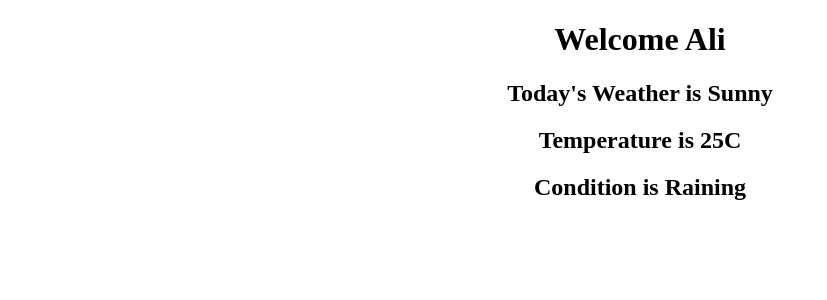
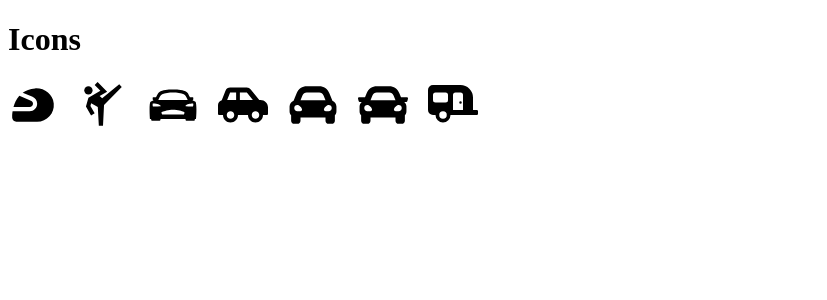
Before and after one commit to hammadhttps/react_practice, a React (Vite) app in the folder my_app-3/: page / in a window 1280 px wide. Shown: the top 300 px of the page, without its empty margins (0-827 px from the left). Built offline with nearby package versions, Linux system fonts and the light colour scheme.

Commit message:
feat: add Icons_ component and integrate it into App

```diff
--- a/my_app-3/package.json
+++ b/my_app-3/package.json
@@ -11,7 +11,8 @@
   },
   "dependencies": {
     "react": "^19.1.0",
-    "react-dom": "^19.1.0"
+    "react-dom": "^19.1.0",
+    "react-icons": "^5.5.0"
   },
   "devDependencies": {
     "@eslint/js": "^9.25.0",
--- a/my_app-3/src/App.jsx
+++ b/my_app-3/src/App.jsx
@@ -6,6 +6,7 @@ import Prop_case_2 from './components/prop_case_2';
 import Cond_rendering from './components/Cond_rendering';
 import Cond_rend_2 from './components/Cond_rend_2';
 import Greetings_and_Weather from './components/Greetings_and_Weather';
+import Icons_ from './components/icons_';
 const App = () => {
   return (
     //<Greet />
@@ -22,7 +23,8 @@ const App = () => {
   //<Prop_case_2 name="John Doe" fatherName="Doe Kittfisher" GrandFather="Fisher" Child="Ali DOe" ></Prop_case_2>
   //<Cond_rendering />
   //<Cond_rend_2 />
-  <Greetings_and_Weather Weather="Sunny" Name="Ali" illness="False" temp="25C" cond="Raining"></Greetings_and_Weather>
+ // <Greetings_and_Weather Weather="Sunny" Name="Ali" illness="False" temp="25C" cond="Raining"></Greetings_and_Weather>
+   <Icons_></Icons_>
 )};
 
 export default App;
--- /dev/null
+++ b/my_app-3/src/components/Icons_.jsx
@@ -0,0 +1,26 @@
+import React from 'react'
+import { MdSportsMotorsports } from "react-icons/md";
+import { MdOutlineSportsMartialArts } from "react-icons/md";
+import { IoCarSportSharp } from "react-icons/io5";
+import { FaCarSide } from "react-icons/fa";
+import { FaCarAlt } from "react-icons/fa";
+import { FaCar } from "react-icons/fa";
+import { FaCaravan } from "react-icons/fa";
+const Icons_ = () => {
+  return (
+    <>
+        <h1>Icons</h1>
+        <div style={{ display: 'flex', gap: '20px', fontSize: '50px' }}>
+            <MdSportsMotorsports />
+            <MdOutlineSportsMartialArts />
+            <IoCarSportSharp />
+            <FaCarSide />
+            <FaCarAlt />
+            <FaCar />
+            <FaCaravan />
+        </div>
+    </>
+  )
+}
+
+export default Icons_
```
Also changed, not shown: 1 other file (tests, documents, lock files or other folders).
